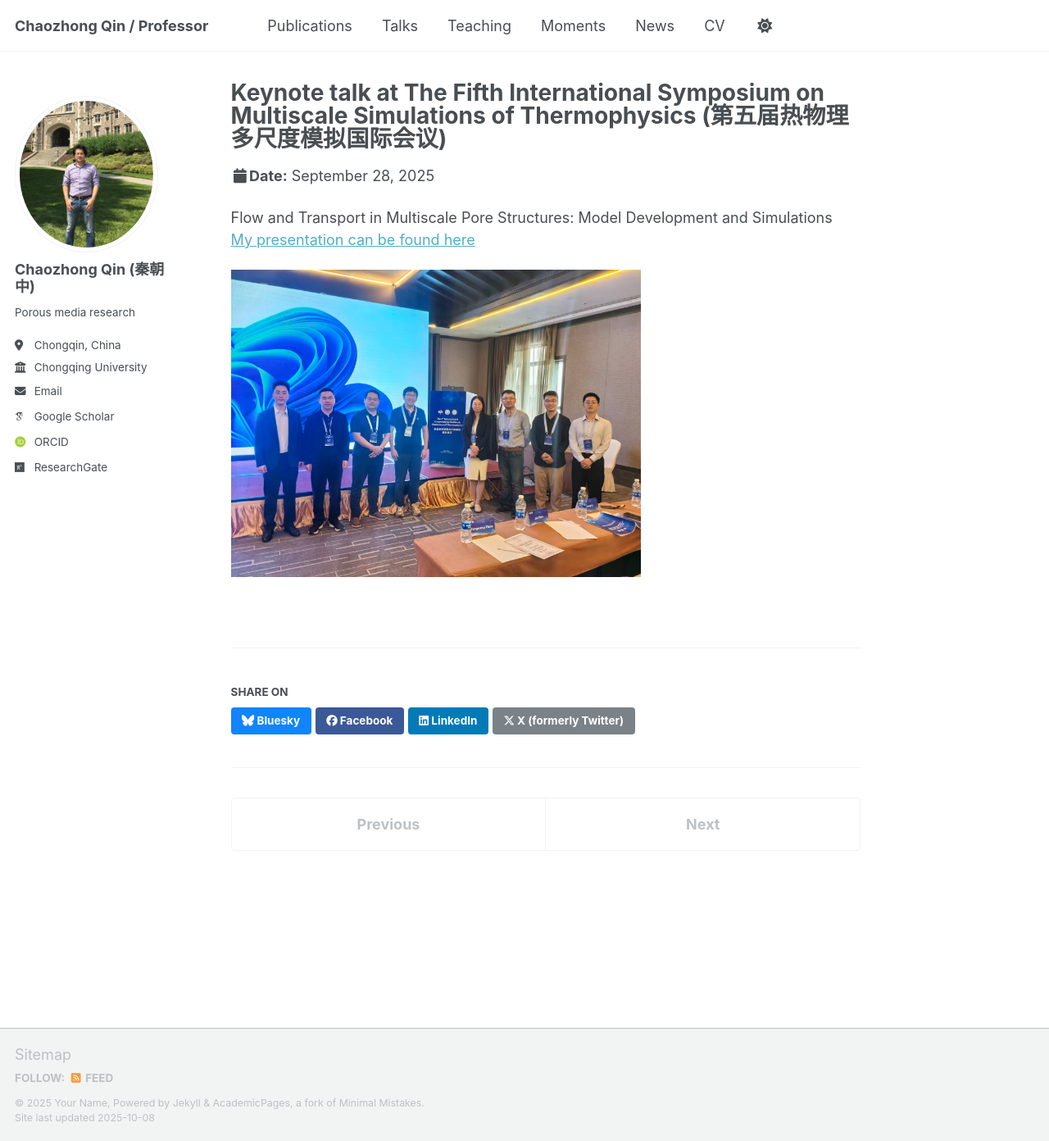
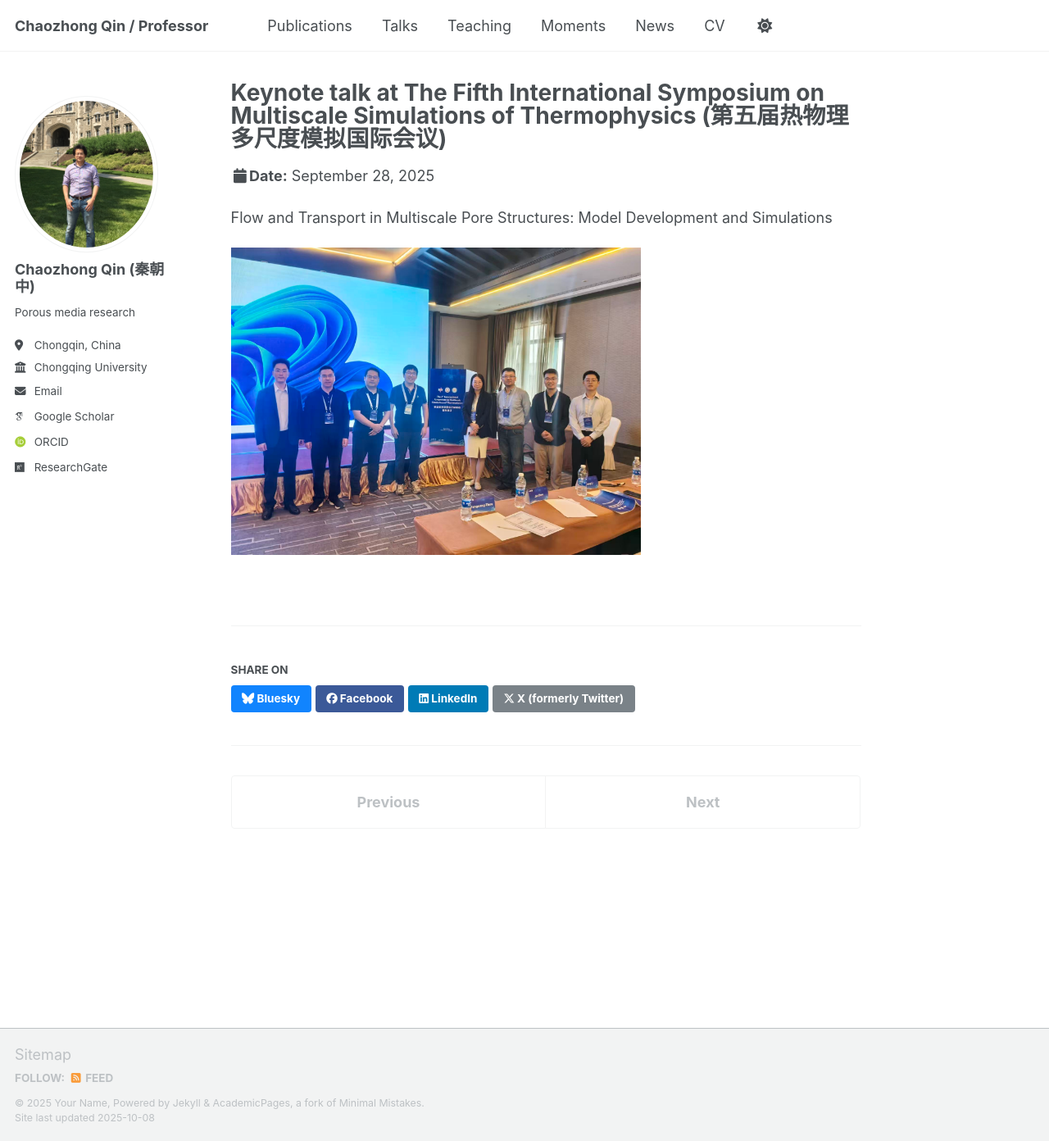
Before and after one commit to CZQIN/czqin.github.io, a Jekyll site: the page built from _talks/MSTP-202509-hefei.md, in a window 1280 px wide and 1392 px high. Shown: the whole window at 82% size. Built offline with Jekyll 4.4.1, drawn with Linux system fonts in a browser that asks for light colours; some web fonts are replaced; a script that is not in the unit is left out.

Commit message:
Update MSTP-202509-hefei.md

```diff
--- a/_talks/MSTP-202509-hefei.md
+++ b/_talks/MSTP-202509-hefei.md
@@ -10,7 +10,6 @@
 ---
 
 Flow and Transport in Multiscale Pore Structures: Model Development and Simulations
-[My presentation can be found here](http://czqin.github.io/files/MSTP-202509-hefei-ppt.pdf)
 <p align="left">
   <img src="/images/MSTP-202509-hefei-2.jpg" alt="Session chair" width="500">
 </p>
```
